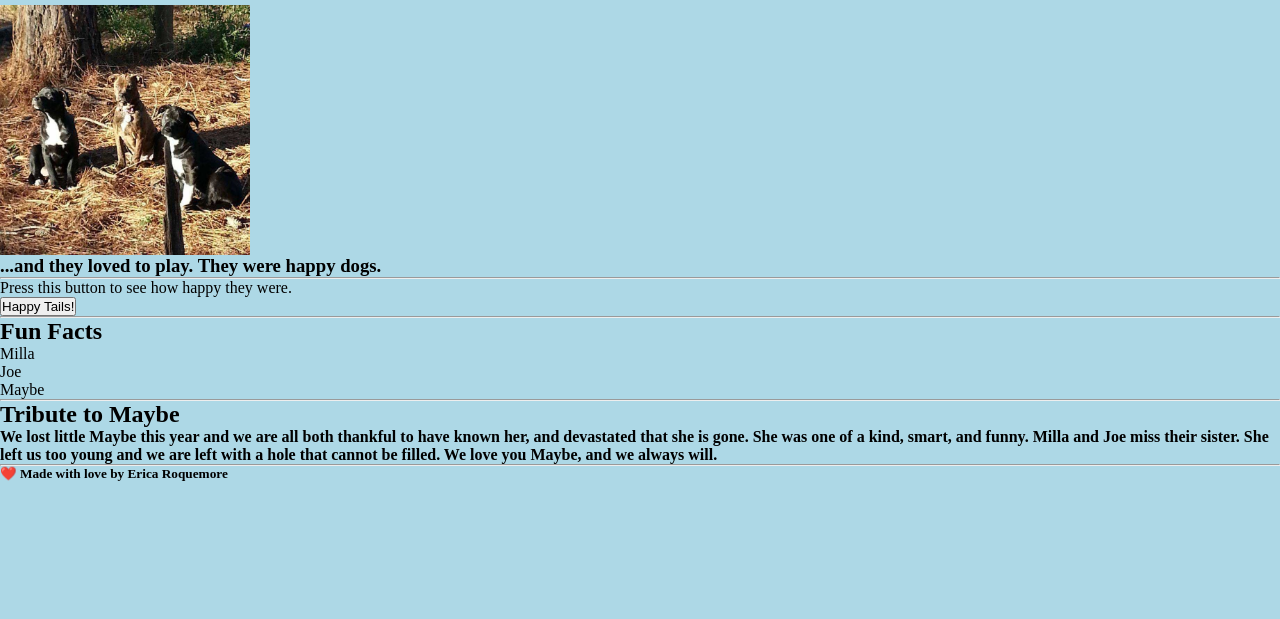
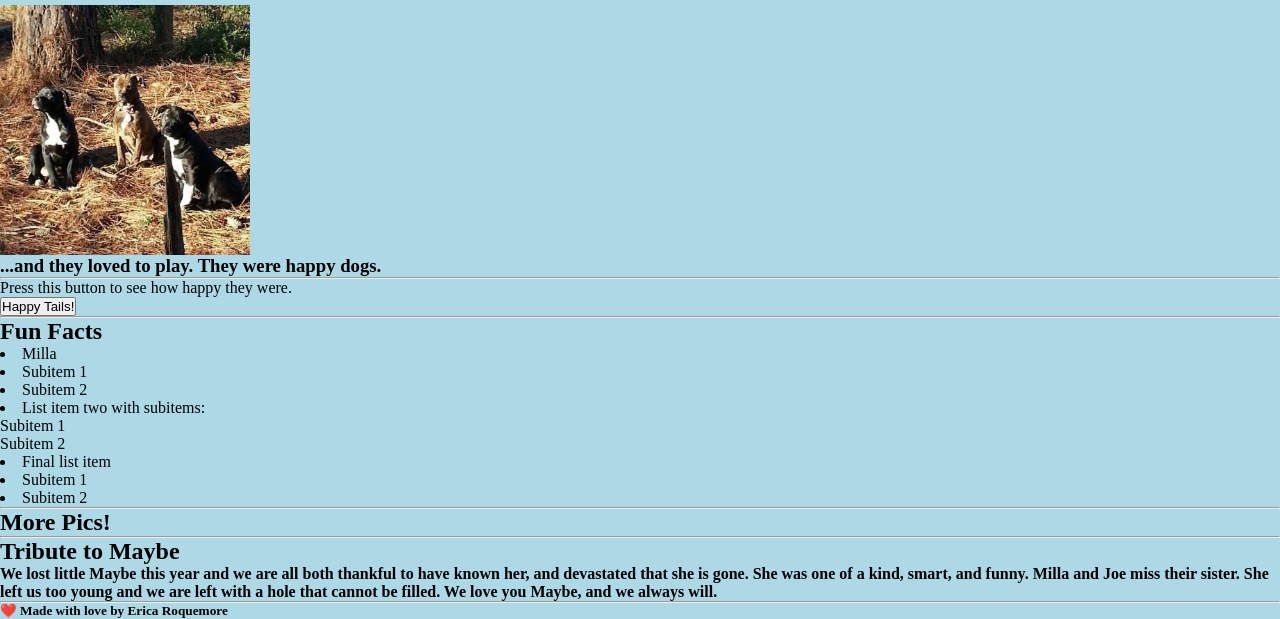
Before and after one commit to ricapi96/3-dogs, a plain HTML site: page dogs.html in a window 1280 px wide. Shown: the part 217-836 px from the top of the page. Before the commit the page ends 800 px from the top, so only its background shows below. Drawn offline with Linux system fonts and the light colour scheme.

Commit message:
trying to get fact lists correct

```diff
--- a/dogs.html
+++ b/dogs.html
@@ -25,6 +25,9 @@
           </li>
           <li>
             <a href="#fun-facts">Fun Facts</a>
+          </li>
+          <li>
+            <a href="#pics">Pics!</a>
           </li>
           <li>
             <a href="#tribute">Tribute to Maybe</a>
@@ -68,11 +71,31 @@
     <hr />
     <section id="fun-facts">
       <h2>Fun Facts</h2>
-      <ul>
-        <li>Milla</li>
-        <li>Joe</li>
-        <li>Maybe</li>
-      </ul>
+      <l>
+        <li>Milla
+          <l>
+            <li>Subitem 1</li>
+            <li>Subitem 2</li>
+        </ul>
+        </li>
+        <li>List item two with subitems:
+            <ul>
+                <li>Subitem 1</li>
+                <li>Subitem 2</li>
+            </ul>
+        </li>
+        <li>Final list item
+          <l>
+            <li>Subitem 1</li>
+            <li>Subitem 2</li>
+        </ul>
+        </li>
+    </ul>
+    </section>
+    <hr>
+
+    <section id="pics">
+      <h2>More Pics!</h2>
     </section>
 
     <hr />
```
